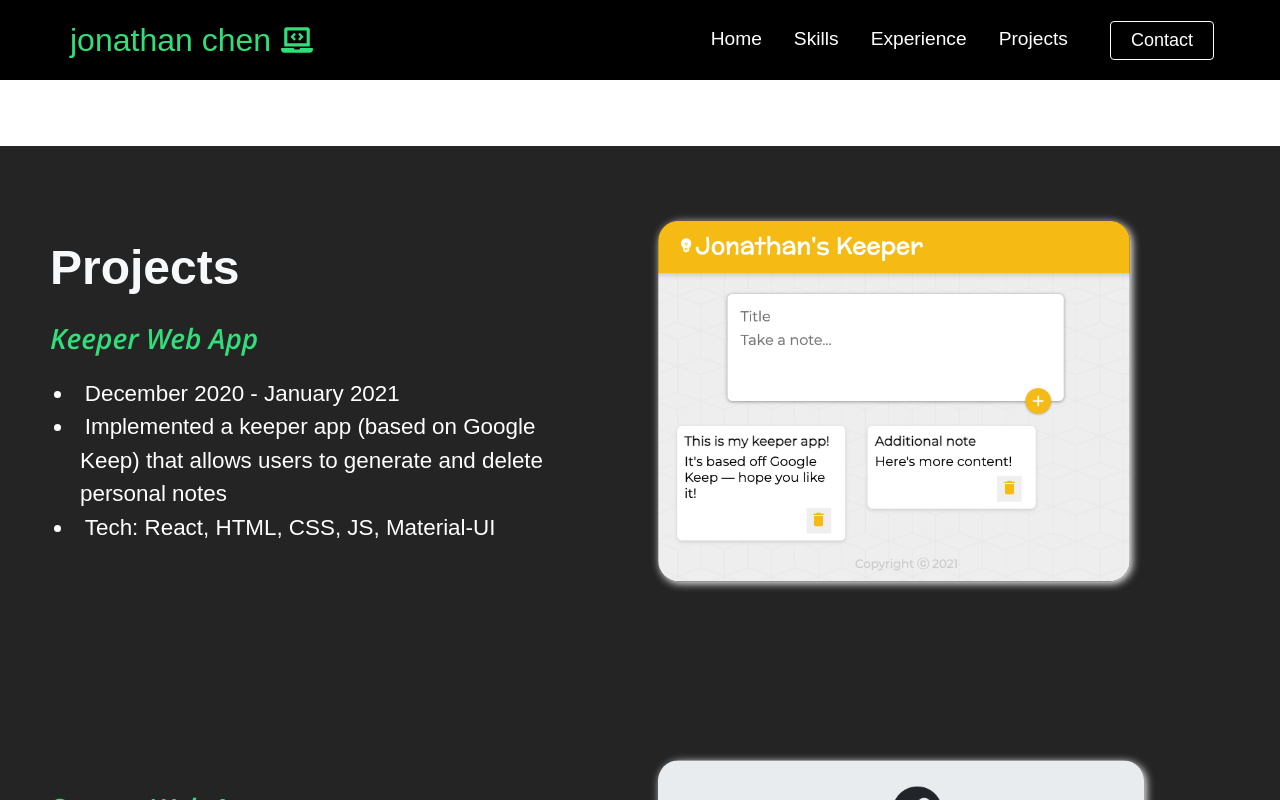
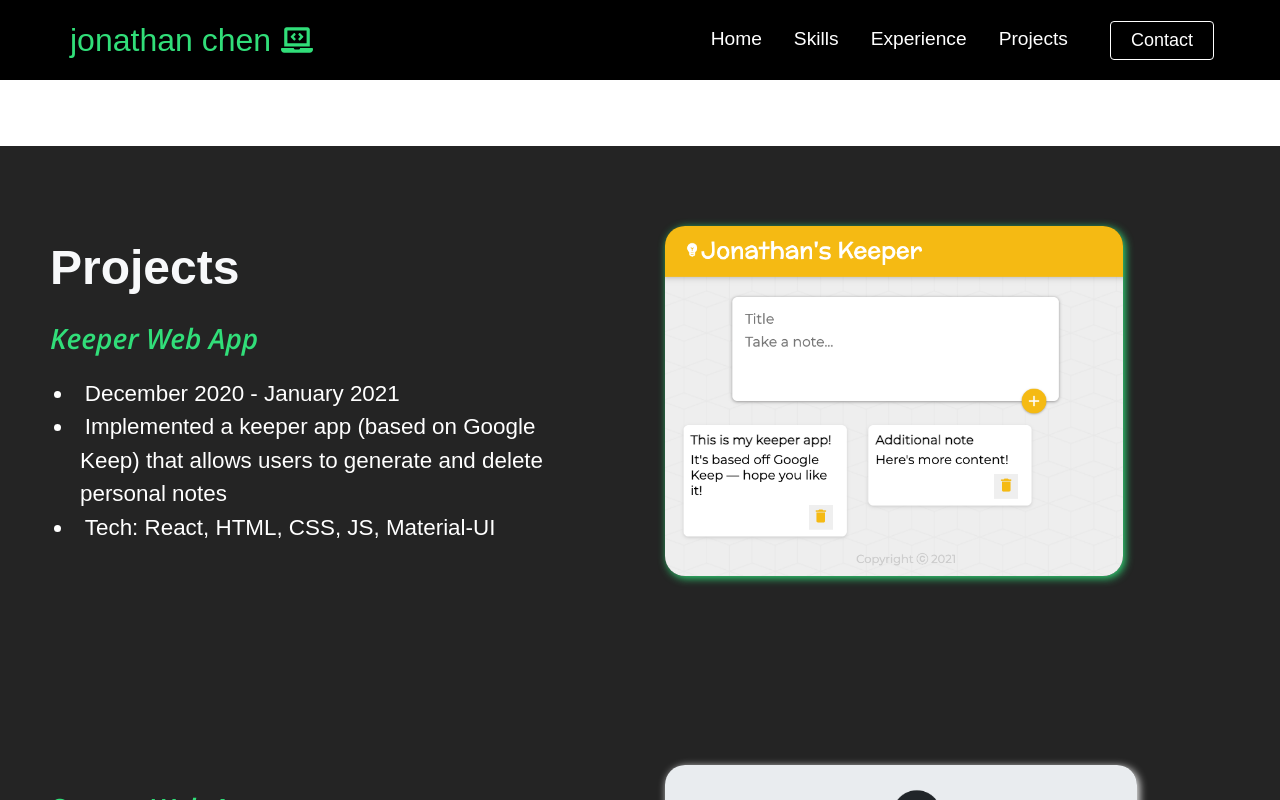
Before and after one commit to jgchen716/personal-site-v2, a React (Create React App) app: page / in a window 1280 px wide. In both pictures the pointer is over the picture 894 px from the left and 2516 px from the top of the page. Shown: the part 2116-2916 px from the top of the page. Built offline with nearby package versions, Linux system fonts and the light colour scheme.

Commit message:
Remove transform, change box shadow for images

```diff
--- a/src/components/Section.css
+++ b/src/components/Section.css
@@ -120,17 +120,18 @@ img {
 .project img {
     box-shadow: 2px 2px 8px #fff;
     max-height: 350px;
-    transform: scale(1.03);
+}
+
+.project img:hover {
+    box-shadow: 2px 2px 8px #31de79;
+    max-height: 350px;
+    transition: all 0.3s ease-out;
 }
 
 @media screen and (max-width: 960px) {
     .container {
         padding-right: 30px;
         padding-left: 30px;
-    }
-
-    .project img {
-        transform: none;
     }
 }
 
```
